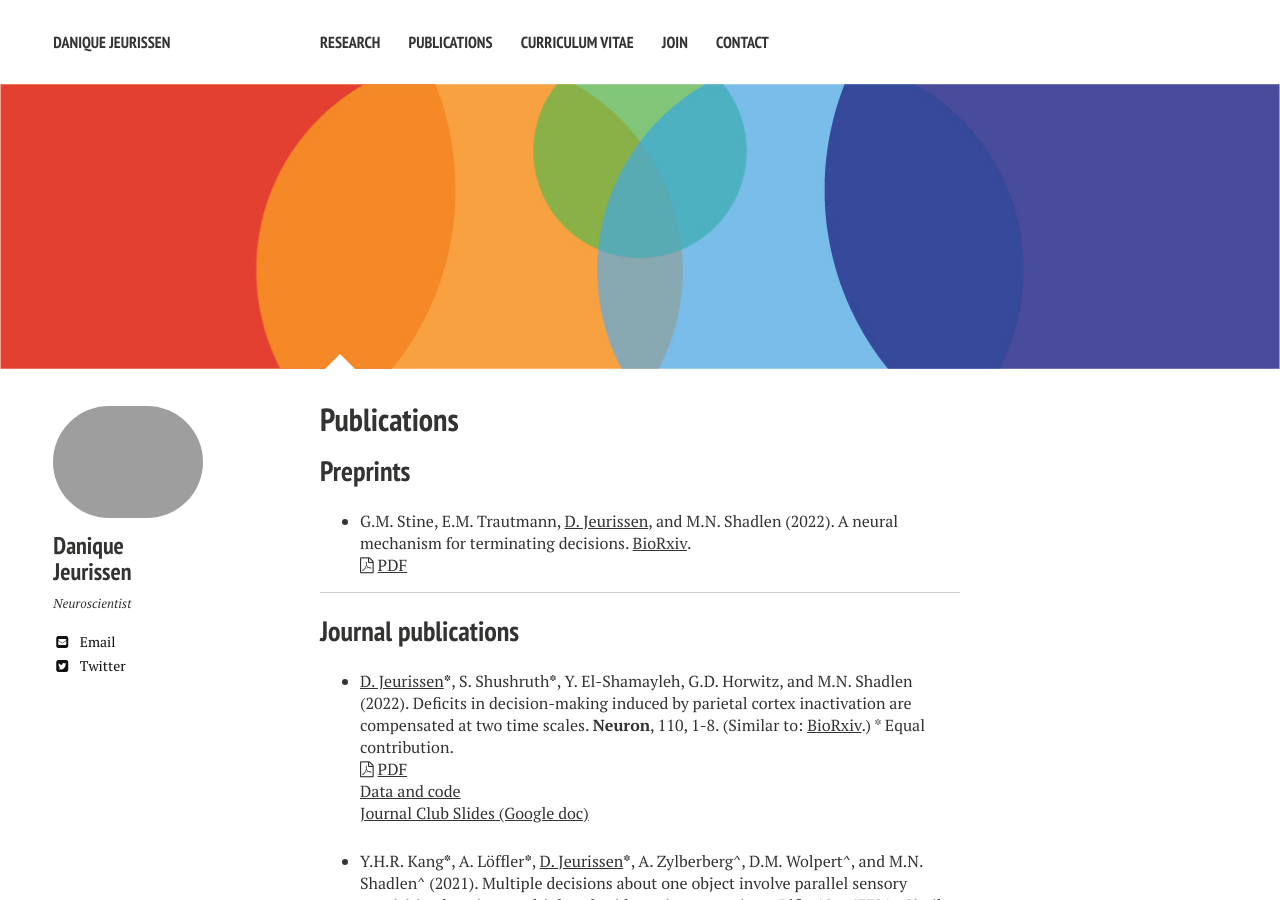
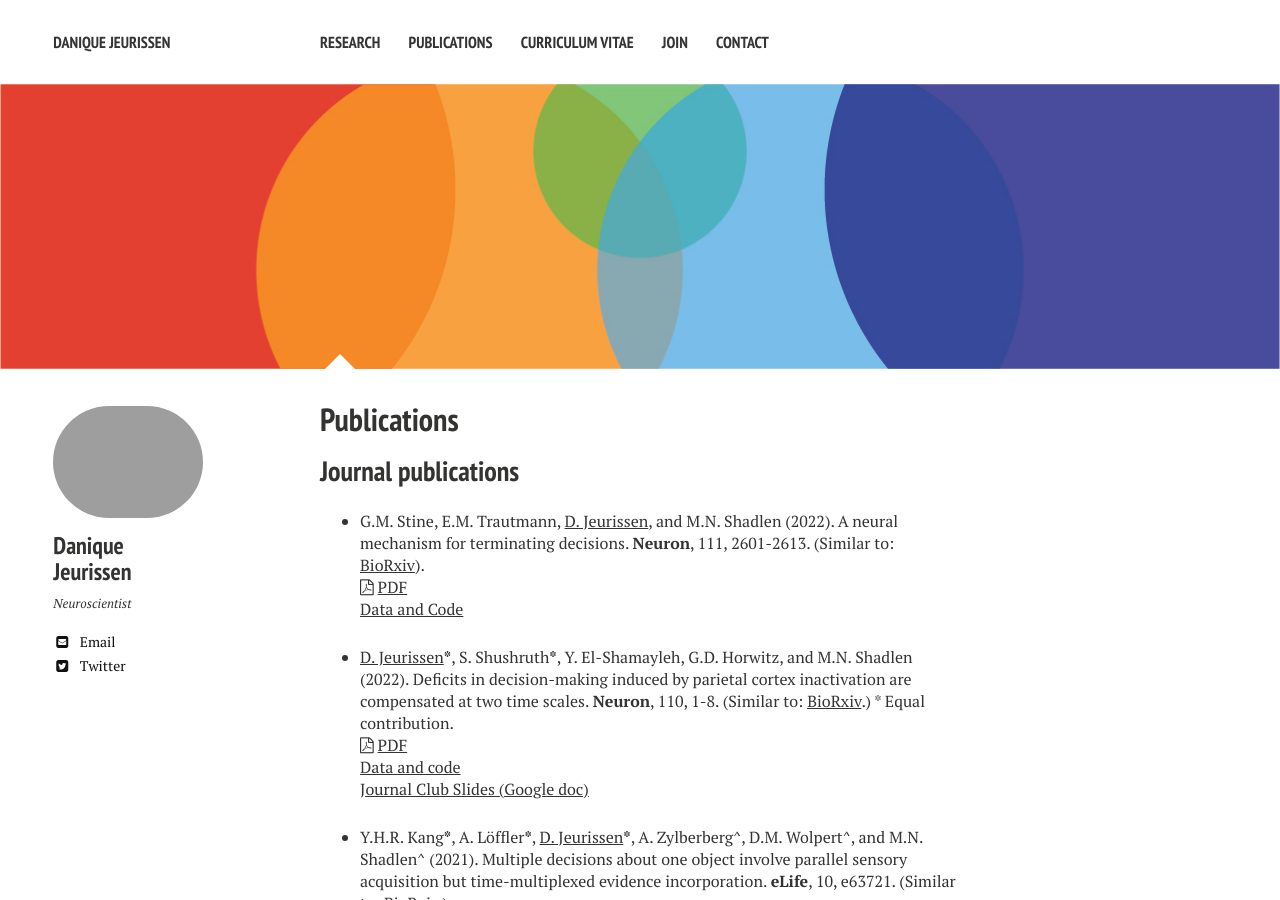
Before and after one commit to DaniqueJeurissen/DaniqueJeurissen.github.io, a Jekyll site: the page built from publications/index.md, in a window 1280 px wide and 900 px high. Built offline with Jekyll 4.4.1, drawn with Linux system fonts in a browser that asks for light colours; nearby versions of some CDN libraries.

Commit message:
Link to new website

```diff
--- a/publications/index.md
+++ b/publications/index.md
@@ -5,16 +5,14 @@ excerpt: "Publications"
 image:
   feature: Background.jpg
 
----
-
-## Preprints
-
-* G.M. Stine, E.M. Trautmann, <u>D. Jeurissen</u>, and M.N. Shadlen (2022). A neural mechanism for terminating decisions. [BioRxiv](https://www.biorxiv.org/content/10.1101/2022.05.02.490327v1).
-<br> <i class="fa fa-file-pdf-o"></i> [PDF](https://www.biorxiv.org/content/10.1101/2022.05.02.490327v1.full.pdf)
 
 ---
 
 ## Journal publications
+
+* G.M. Stine, E.M. Trautmann, <u>D. Jeurissen</u>, and M.N. Shadlen (2022). A neural mechanism for terminating decisions. **Neuron**, 111, 2601-2613. (Similar to: [BioRxiv](https://www.biorxiv.org/content/10.1101/2022.05.02.490327v1)).
+<br> <i class="fa fa-file-pdf-o"></i> [PDF](https://www.jeurissenlab.com/s/2023_Stine_Neuron.pdf)
+<br> [Data and Code](https://zenodo.org/records/7946011)
 
 * <u>D. Jeurissen</u>**\***, S. Shushruth**\***, Y. El-Shamayleh, G.D. Horwitz, and M.N. Shadlen (2022). Deficits in decision-making induced by parietal cortex inactivation are compensated at two time scales. **Neuron**, 110, 1-8. (Similar to: [BioRxiv](https://www.biorxiv.org/content/10.1101/2021.09.10.459856v1).) \* Equal contribution.
 <br> <i class="fa fa-file-pdf-o"></i> [PDF](https://www.cell.com/neuron/fulltext/S0896-6273(22)00258-6)
```
Also changed, not shown: cv/index.md (+2 -1 lines), index.md (+5 -1 lines), 2 other files.
